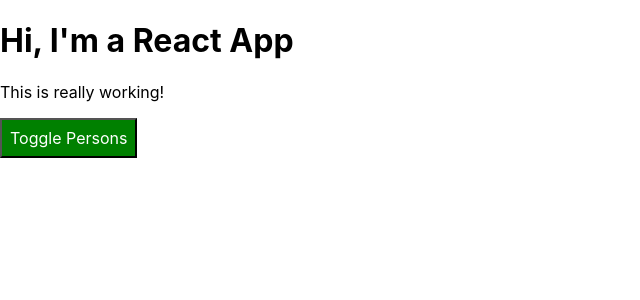
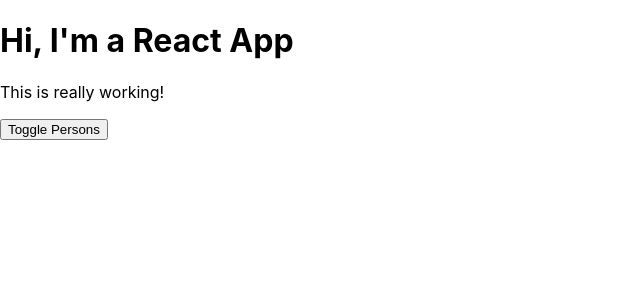
Before and after one commit to iasonliu/react-complete-guide, a React app: page / in a window 1280 px wide. Shown: the top 300 px of the page, without its empty margins (0-640 px from the left). Built offline with nearby package versions, Linux system fonts and the light colour scheme.

Commit message:
Adding Pseudo selectors

```diff
--- a/src/App.css
+++ b/src/App.css
@@ -9,3 +9,26 @@
 .bold {
   font-weight: bold;
 }
+
+.App button {
+  border: 1px solid blue;
+  padding: 16px;
+  background-color: green;
+  font: inherit;
+  color: white;
+  cursor: pointer;
+}
+
+.App button:hover {
+  background-color: lightgreen;
+  color: black;
+}
+
+.App button.Red {
+  background-color: red;
+}
+
+.App button.Red:hover {
+  background-color: salmon;
+  color: black;
+}
--- a/src/App.js
+++ b/src/App.js
@@ -39,15 +39,8 @@
     this.setState({ showPersons: !doesShow });
   };
   render() {
-    const style = {
-      backgroundColor: 'green',
-      color: 'white',
-      font: 'inherit',
-      border: '1x solid blue',
-      padding: '8px',
-      cursor: 'pointer',
-    };
     let persons = null;
+    let btnClass = '';
     if (this.state.showPersons) {
       persons = (
         <div>
@@ -64,7 +57,7 @@
           })}
         </div>
       );
-      style.backgroundColor = 'red';
+      btnClass = classes.Red;
     }
 
     const assignedClasses = [];
@@ -79,7 +72,7 @@
       <div className={classes.App}>
         <h1>Hi, I'm a React App</h1>
         <p className={assignedClasses.join(' ')}>This is really working!</p>
-        <button style={style} onClick={this.togglePersonsHandler}>
+        <button className={btnClass} onClick={this.togglePersonsHandler}>
           Toggle Persons
         </button>
         {persons}
```
